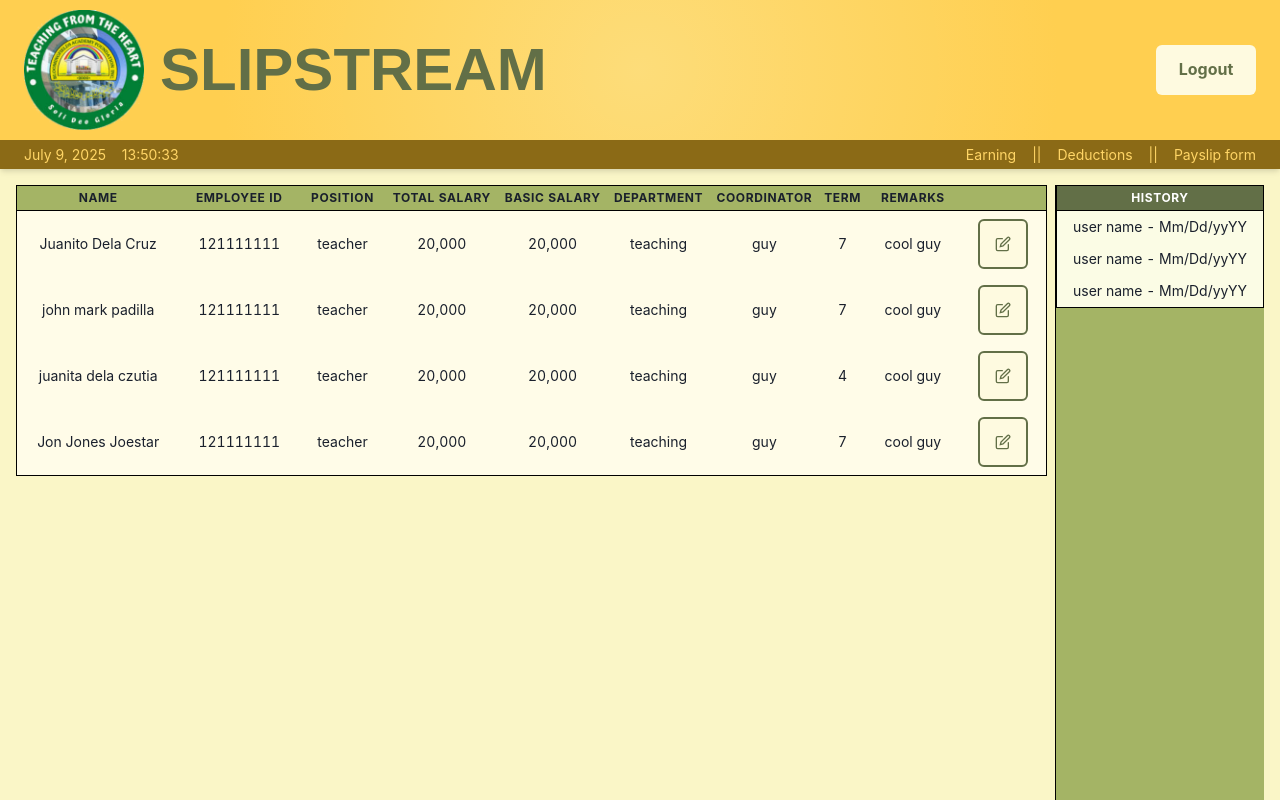
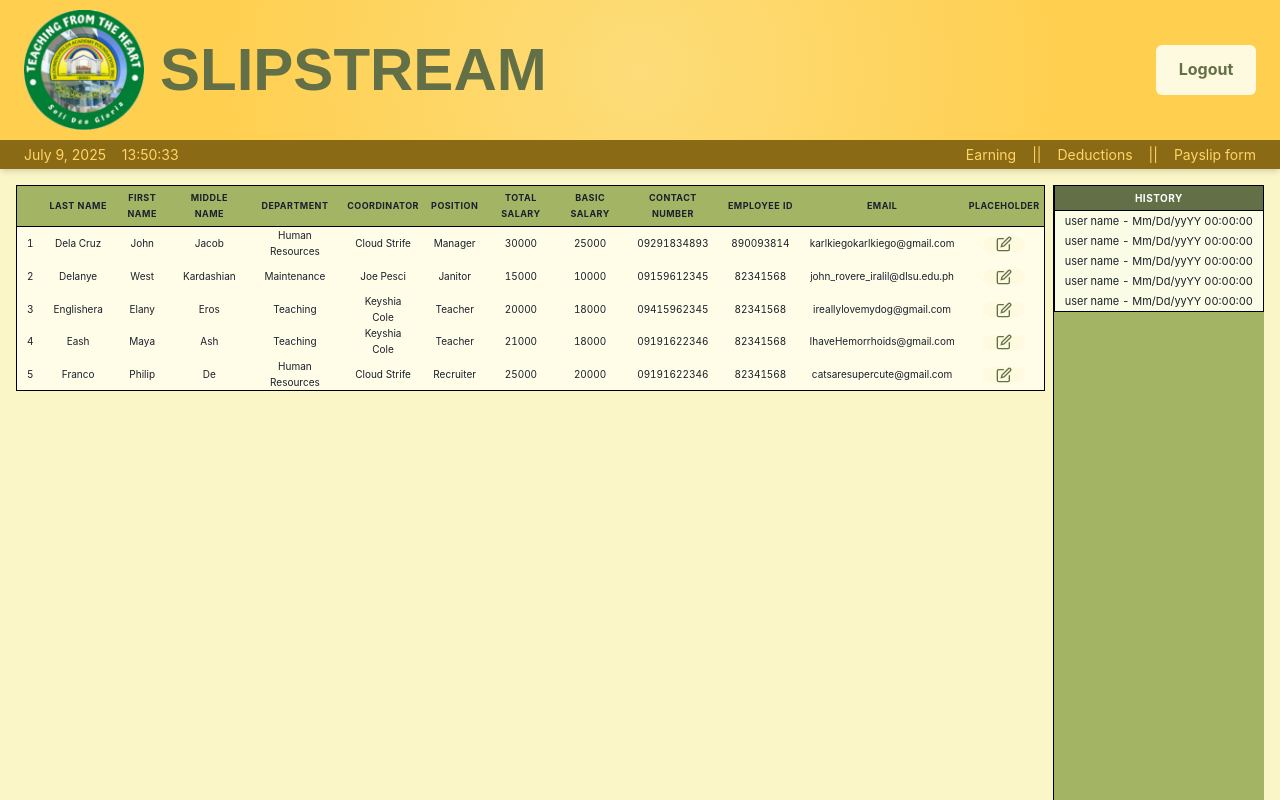
Before and after one commit to markcelemen/cssweng-slipstream, a Next.js app: page /employeehistory in a window 1280 px wide. Shown: the top 800 px of the page. Built offline with nearby package versions, Linux system fonts and the light colour scheme.

Commit message:
updated emp history view

```diff
--- a/views/employeehistoryview.tsx
+++ b/views/employeehistoryview.tsx
@@ -4,48 +4,69 @@ import { AddIcon, EditIcon } from "@chakra-ui/icons";
 
 const employeeData = [
   {
-		name: "Juanito Dela Cruz",
-		id: "121111111",
-		position: "teacher",
-		totalSalary: "20,000",
-		basicSalary: "20,000",
-		department: "teaching",
-		coordinator: "guy",
-		term: "7",
-		remark: "cool guy",
+    lastName: "Dela Cruz",
+    firstName: "John",
+    middleName: "Jacob",
+    department: "Human Resources",
+    coordinator: "Cloud Strife",
+    position: "Manager",
+    totalSalary: 30000,
+    basicSalary: 25000,
+    contactNumber: "09291834893",
+    employeeId: "890093814",
+    email: "karlkiegokarlkiego@gmail.com"
   },
   {
-		name: "john mark padilla",
-		id: "121111111",
-		position: "teacher",
-		totalSalary: "20,000",
-		basicSalary: "20,000",
-		department: "teaching",
-		coordinator: "guy",
-		term: "7",
-		remark: "cool guy",
+    lastName: "Delanye",
+    firstName: "West",
+    middleName: "Kardashian",
+    department: "Maintenance",
+    coordinator: "Joe Pesci",
+    position: "Janitor",
+    totalSalary: 15000,
+    basicSalary: 10000,
+    contactNumber: "09159612345",
+    employeeId: "82341568",
+    email: "john_rovere_iralil@dlsu.edu.ph"
   },
   {
-		name: "juanita dela czutia",
-		id: "121111111",
-		position: "teacher",
-		totalSalary: "20,000",
-		basicSalary: "20,000",
-		department: "teaching",
-		coordinator: "guy",
-		term: "4",
-		remark: "cool guy",
+    lastName: "Englishera",
+    firstName: "Elany",
+    middleName: "Eros",
+    department: "Teaching",
+    coordinator: "Keyshia Cole",
+    position: "Teacher",
+    totalSalary: 20000,
+    basicSalary: 18000,
+    contactNumber: "09415962345",
+    employeeId: "82341568",
+    email: "ireallylovemydog@gmail.com"
   },
   {
-		name: "Jon Jones Joestar",
-		id: "121111111",
-		position: "teacher",
-		totalSalary: "20,000",
-		basicSalary: "20,000",
-		department: "teaching",
-		coordinator: "guy",
-		term: "7",
-		remark: "cool guy",
+    lastName: "Eash",
+    firstName: "Maya",
+    middleName: "Ash",
+    department: "Teaching",
+    coordinator: "Keyshia Cole",
+    position: "Teacher",
+    totalSalary: 21000,
+    basicSalary: 18000,
+    contactNumber: "09191622346",
+    employeeId: "82341568",
+    email: "IhaveHemorrhoids@gmail.com"
+  },
+  {
+    lastName: "Franco",
+    firstName: "Philip",
+    middleName: "De",
+    department: "Human Resources",
+    coordinator: "Cloud Strife",
+    position: "Recruiter",
+    totalSalary: 25000,
+    basicSalary: 20000,
+    contactNumber: "09191622346",
+    employeeId: "82341568",
+    email: "catsaresupercute@gmail.com"
   },
 ];
 
@@ -68,16 +89,19 @@ const EmployeeHistory = () => {
           >
             <Thead bg="#A4B465" position="sticky" top={0} zIndex={1}>
               <Tr>
-                {["Name",
-				  "Employee ID",
+                {["",
+				  "Last Name",
+				  "First Name",
+				  "Middle Name",
+				  "Department",
+				  "Coordinator",
 				  "Position",
 				  "Total Salary",
 				  "Basic Salary",
-				  "Department",
-				  "Coordinator",
-				  "Term",
-				  "Remarks",
-				  ""
+				  "Contact Number",
+				  "Employee ID",
+				  "Email",
+				  "Placeholder"
 				  ].map((header, i) => (
                   <Th
                     key={i}
@@ -86,6 +110,7 @@ const EmployeeHistory = () => {
 							 borderBottom: "1px solid black"
 					}}
 					textAlign="center"
+					fontSize="9px"
                   >
                     {header}
                   </Th>
@@ -95,27 +120,29 @@ const EmployeeHistory = () => {
 			<Tbody bg="#FEFAE0">
             {employeeData.map((emp, index) => (
               <Tr key={index} bg="rgba(255, 255, 255, 0.25)">
-                <Td textAlign="center">{emp.name}</Td>
-                <Td textAlign="center">{emp.id}</Td>
-                <Td textAlign="center">{emp.position}</Td>
-                <Td textAlign="center">{emp.totalSalary}</Td>
-                <Td textAlign="center">{emp.basicSalary}</Td>
-                <Td textAlign="center">{emp.department}</Td>
-                <Td textAlign="center">{emp.coordinator}</Td>
-                <Td textAlign="center">{emp.term}</Td>
-                <Td textAlign="center">{emp.remark}</Td>
+				<Td textAlign="center" fontSize="10px" p="0px 10px 0px 10px">{index + 1}</Td>
+                <Td textAlign="center" fontSize="10px" p="0px 10px 0px 10px">{emp.lastName}</Td>
+                <Td textAlign="center" fontSize="10px" p="0px 10px 0px 10px">{emp.firstName}</Td>
+                <Td textAlign="center" fontSize="10px" p="0px 10px 0px 10px">{emp.middleName}</Td>
+                <Td textAlign="center" fontSize="10px" p="0px 10px 0px 10px">{emp.department}</Td>
+                <Td textAlign="center" fontSize="10px" p="0px 10px 0px 10px">{emp.coordinator}</Td>
+                <Td textAlign="center" fontSize="10px" p="0px 10px 0px 10px">{emp.position}</Td>
+                <Td textAlign="center" fontSize="10px" p="0px 10px 0px 10px">{emp.totalSalary}</Td>
+                <Td textAlign="center" fontSize="10px" p="0px 10px 0px 10px">{emp.basicSalary}</Td>
+                <Td textAlign="center" fontSize="10px" p="0px 10px 0px 10px">{emp.contactNumber}</Td>
+				<Td textAlign="center" fontSize="10px" p="0px 10px 0px 10px">{emp.employeeId}</Td>
+                <Td textAlign="center" fontSize="10px" p="0px 10px 0px 10px">{emp.email}</Td>
                 <Td textAlign="center">
                   <IconButton
                     icon={<EditIcon />}
                     aria-label="Edit"
                     variant="ghost"
-                    border="2px solid #626F47"
                     bg="#FEFAE0"
                     color="#626F47"
-                    height="50px"
-                    width="50px"
-                    fontWeight="bold"
-                    _hover={{ bg: "#626F47", color: "#FEFAE0" }}
+                    height="15px"
+                    width="15px"
+                    _hover={{ bg: "#626F47", color: "#FEFAE0", height: "15px", width: "15px" }}
+					p="0px 10px 0px 10px"
                   />
                 </Td>
               </Tr>
@@ -146,6 +173,7 @@ const EmployeeHistory = () => {
 						  }}
 						  color="white"
 						  textAlign="center"
+						  fontSize="10px"
 						>
 						HISTORY
 						{ /* HISTORY PLUS HISTORY SYMBOL */ }
@@ -154,11 +182,40 @@ const EmployeeHistory = () => {
 				</Thead>
 				<Tbody bg="#FBFCE5">
 					<Tr>
-						<Td> user name - Mm/Dd/yyYY </Td>
+						<Td
+						p="2px 10px 2px 10px"
+						fontSize="11px"
+						textAlign="center"
+						_hover={{bg: "#DBFB95"}}
+						cursor="pointer"> user name - Mm/Dd/yyYY 00:00:00</Td>
 					</Tr><Tr>
-						<Td> user name - Mm/Dd/yyYY </Td>
+						<Td
+						p="2px 10px 2px 10px"
+						fontSize="11px"
+						textAlign="center"
+						_hover={{bg: "#DBFB95"}}
+						cursor="pointer"> user name - Mm/Dd/yyYY 00:00:00</Td>
 					</Tr><Tr>
-						<Td> user name - Mm/Dd/yyYY </Td>
+						<Td
+						p="2px 10px 2px 10px"
+						fontSize="11px"
+						textAlign="center"
+						_hover={{bg: "#DBFB95"}}
+						cursor="pointer"> user name - Mm/Dd/yyYY 00:00:00</Td>
+					</Tr><Tr>
+						<Td
+						p="2px 10px 2px 10px"
+						fontSize="11px"
+						textAlign="center"
+						_hover={{bg: "#DBFB95"}}
+						cursor="pointer"> user name - Mm/Dd/yyYY 00:00:00</Td>
+					</Tr><Tr>
+						<Td
+						p="2px 10px 2px 10px"
+						fontSize="11px"
+						textAlign="center"
+						_hover={{bg: "#DBFB95"}}
+						cursor="pointer"> user name - Mm/Dd/yyYY 00:00:00</Td>
 					</Tr>
 				</Tbody>
 			</Table>
```
Lines whose indentation alone changed are shown as unchanged.
